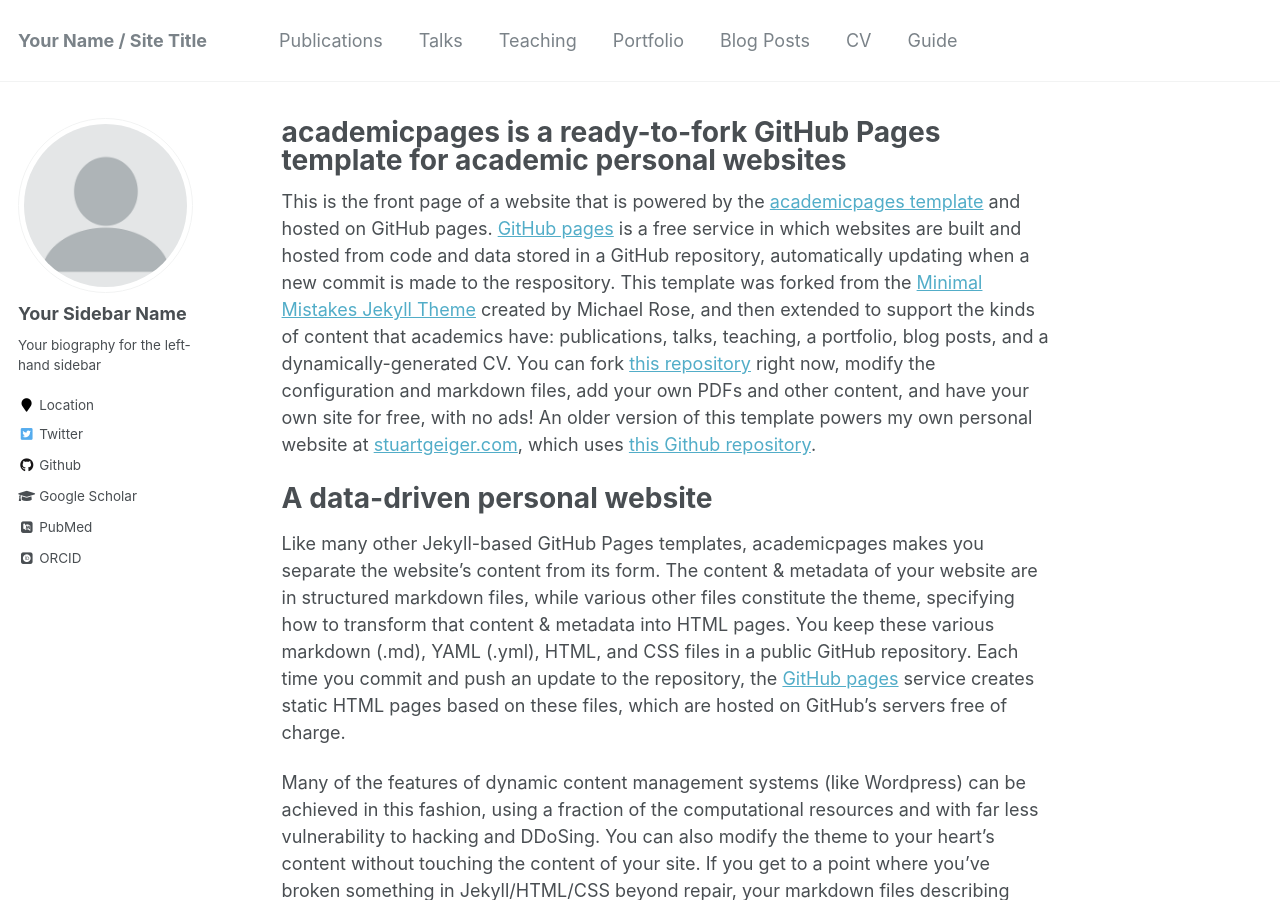
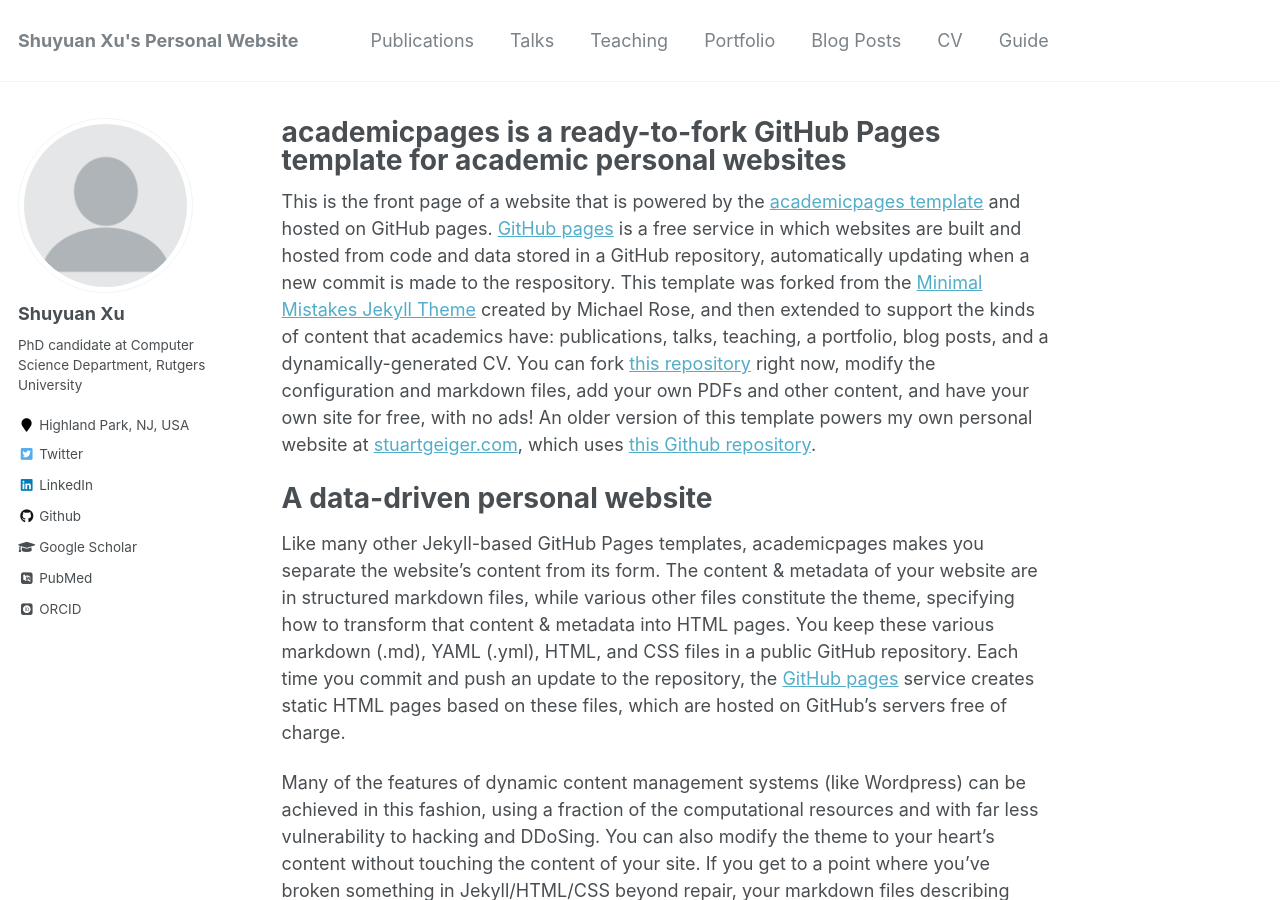
Before and after one commit to shuyuan-x/shuyuan-x.github.io, a Jekyll site: the page built from _pages/about.md, in a window 1280 px wide and 900 px high. Built offline with Jekyll 4.4.1, drawn with Linux system fonts in a browser that asks for light colours; some web fonts are replaced; some of the changed text lies outside the part shown.

Commit message:
Update _config.yml

```diff
--- a/_config.yml
+++ b/_config.yml
@@ -7,13 +7,13 @@
 
 # Site Settings
 locale                   : "en-US"
-title                    : "Your Name / Site Title"
+title                    : "Shuyuan Xu's Personal Website"
 title_separator          : "-"
-name                     : &name "Your Name"
+name                     : &name "Shuyuan Xu"
 description              : &description "personal description"
-url                      : https://academicpages.github.io # the base hostname & protocol for your site e.g. "https://mmistakes.github.io"
+url                      : https://shuyuan-x.github.io # the base hostname & protocol for your site e.g. "https://mmistakes.github.io"
 baseurl                  : "" # the subpath of your site, e.g. "/blog"
-repository               : "academicpages/academicpages.github.io"
+repository               : "shuyuan-x/shuyuan-x.github.io"
 teaser                   :  # filename of teaser fallback teaser image placed in /images/, .e.g. "500x300.png"
 breadcrumbs              : false # true, false (default)
 words_per_minute         : 160
@@ -80,13 +80,13 @@ analytics:
 
 # Site Author
 author:
-  name             : "Your Sidebar Name"
+  name             : "Shuyuan Xu"
   avatar           : "profile.png"
-  bio              : "Your biography for the left-hand sidebar"
-  location         : "Location"
+  bio              : "PhD candidate at Computer Science Department, Rutgers University"
+  location         : "Highland Park, NJ, USA"
   employer         :
   pubmed           : "https://www.ncbi.nlm.nih.gov/pubmed/?term=john+snow"
-  googlescholar    : "http://yourfullgooglescholarurl.com"
+  googlescholar    : "https://scholar.google.com/citations?user=rzhysE4AAAAJ&hl=en&oi=ao"
   email            :
   researchgate     :  # example: "https://www.researchgate.net/profile/yourprofile"
   uri              :
@@ -96,14 +96,14 @@ author:
   flickr           :
   facebook         :
   foursquare       :
-  github           : "academicpages"
+  github           : "https://github.com/shuyuan-x"
   google_plus      :
   keybase          :
   instagram        :
   impactstory      : #"https://profiles.impactstory.org/u/xxxx-xxxx-xxxx-xxxx"
   lastfm           :
-  linkedin         :
-  orcid            : "http://orcid.org/yourorcidurl"
+  linkedin         : "https://www.linkedin.com/in/shuyuan-xu-870206158/"
+  orcid            : "https://orcid.org/my-orcid?orcid=0000-0003-0865-5223"
   pinterest        :
   soundcloud       :
   stackoverflow    : # http://stackoverflow.com/users/123456/username
```
